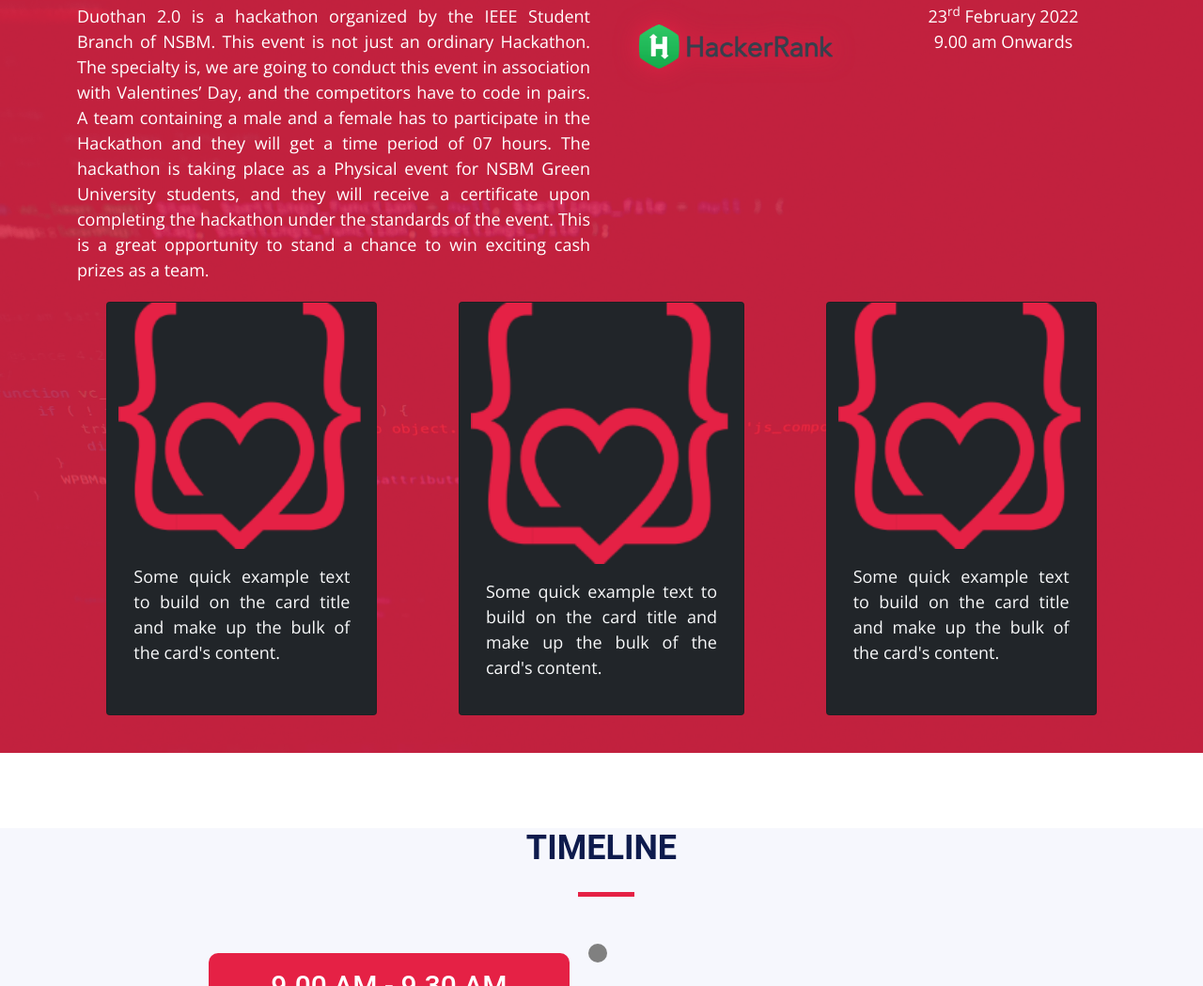
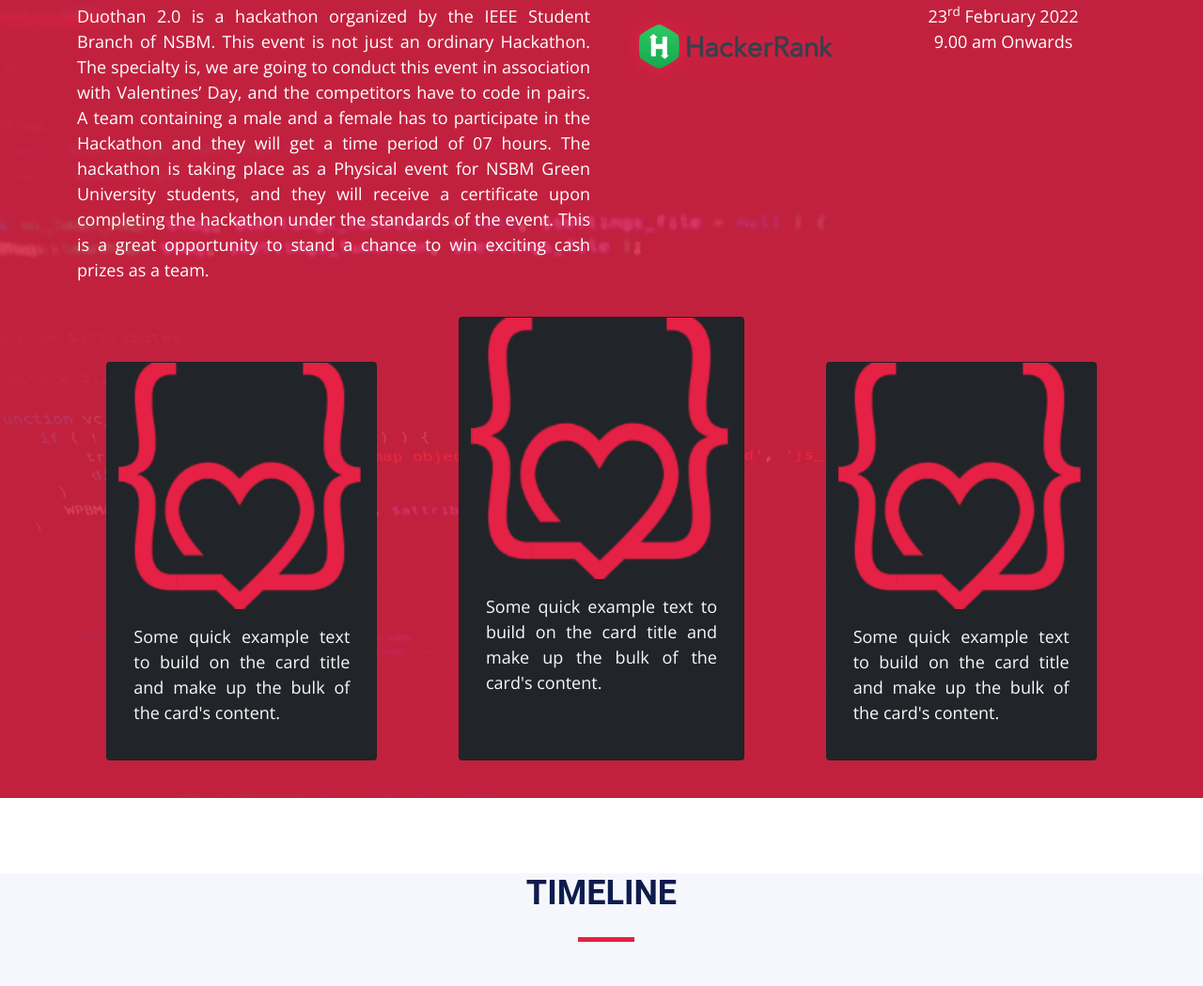
Before and after one commit to IEEE-Student-Branch-NSBM/Duothan-Website, a plain HTML site: page index.html in a window 1280 px wide. Shown: the part 896-1945 px from the top of the page at 94% size. Drawn offline with nearby package versions, Linux system fonts and the light colour scheme; files whose address does not match are found by name.

Commit message:
add margin

```diff
--- a/index.html
+++ b/index.html
@@ -92,8 +92,8 @@
       </div>
 
       <div class="container">
-        <div class="row">
-          <div class="col-lg-6 card bg-dark  mx-auto" style="width: 18rem;">
+        <div class="row mt-3">
+          <div class="col-lg-6 card bg-dark  mx-auto mt-5" style="width: 18rem;">
             <img class="card-img-top" src="assets/img/apple-touch-icon.png" alt="Card image cap">
             <div class="card-body">
               <p class="card-text text-light">Some quick example text to build on the card title and make up the bulk of the card's content.</p>
@@ -105,7 +105,7 @@
               <p class="card-text text-light">Some quick example text to build on the card title and make up the bulk of the card's content.</p>
             </div>
           </div>
-          <div class="col-lg-6 card bg-dark  mx-auto" style="width: 18rem;">
+          <div class="col-lg-6 card bg-dark  mx-auto mt-5" style="width: 18rem;">
             <img class="card-img-top" src="assets/img/apple-touch-icon.png" alt="Card image cap">
             <div class="card-body">
               <p class="card-text text-light">Some quick example text to build on the card title and make up the bulk of the card's content.</p>
```
